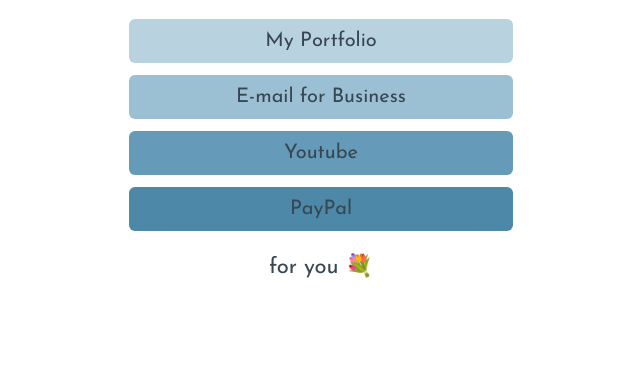
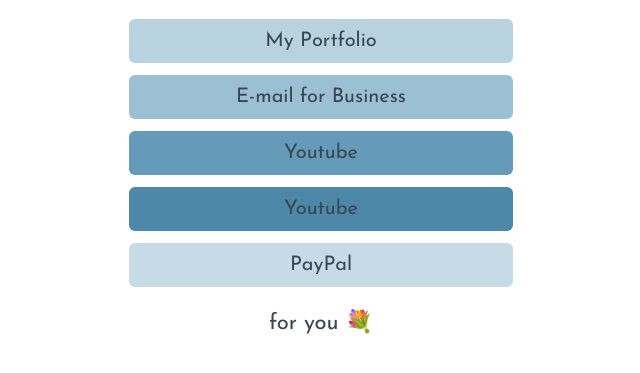
Before and after one commit to hgyygh8/raykramx.github.io, a plain HTML site: page index.html in a window 1280 px wide. Shown: the part 269-642 px from the top of the page, without its empty margins (319-959 px from the left). Drawn offline with Linux system fonts and the light colour scheme.

Commit message:
Update index.html

```diff
--- a/index.html
+++ b/index.html
@@ -100,6 +100,13 @@
         </a>
       </li>
       <li>
+        <a href="https://youtube.com/c/MUHAMMADRAYKRAM">
+          Youtube
+        </a>
+      </li>
+
+
+      <li>
         <a href="https://www.paypal.com/paypalme/muhammadraykram">
           PayPal
         </a>
```
